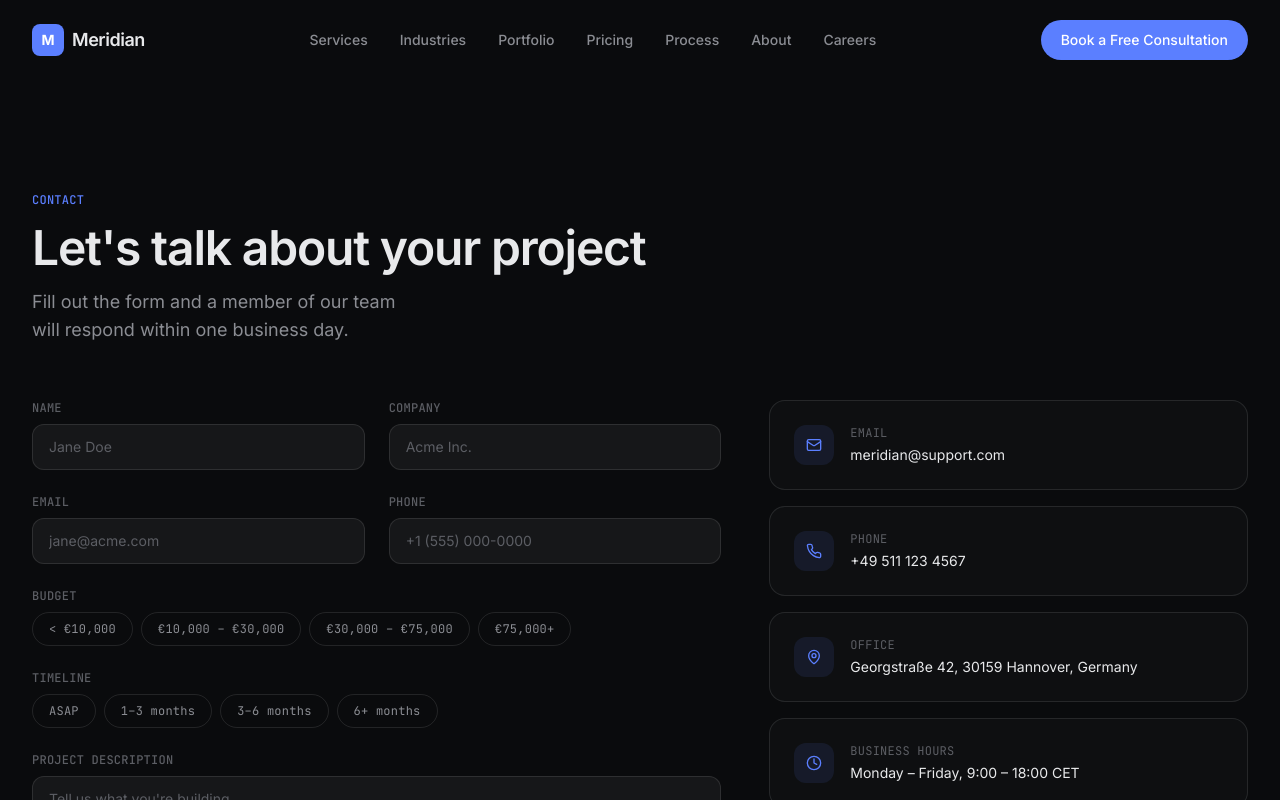
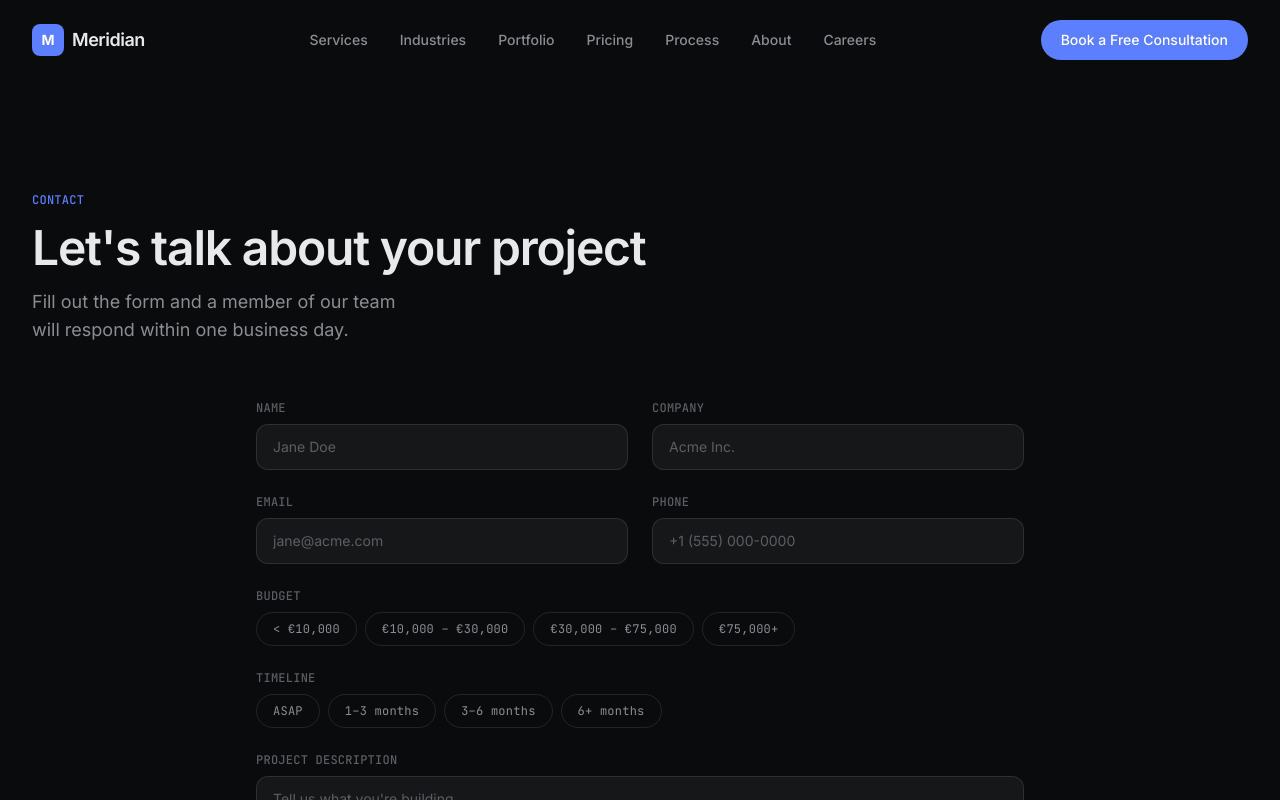
Before and after one commit to strkkark/agency-site, a Next.js app in the folder agency-site/: page /contact in a window 1280 px wide. Shown: the top 800 px of the page. Built offline with nearby package versions, Linux system fonts and the light colour scheme.

Commit message:
Refactor ContactPage layout and remove INFO section

```diff
--- a/agency-site/src/app/contact/page.tsx
+++ b/agency-site/src/app/contact/page.tsx
@@ -1,22 +1,13 @@
 import type { Metadata } from "next";
-import { Mail, Phone, MapPin, Clock } from "lucide-react";
 import Container from "@/components/Container";
 import SectionHeading from "@/components/SectionHeading";
 import ContactForm from "@/components/sections/ContactForm";
-import { OFFICE } from "@/data/site";
 
 export const metadata: Metadata = {
   title: "Contact — Meridian",
   description:
     "Get in touch with Meridian to discuss your software development project. We respond within one business day.",
 };
-
-const INFO = [
-  { icon: Mail, label: "Email", value: OFFICE.email },
-  { icon: Phone, label: "Phone", value: OFFICE.phone },
-  { icon: MapPin, label: "Office", value: OFFICE.address },
-  { icon: Clock, label: "Business Hours", value: OFFICE.hours },
-];
 
 export default function ContactPage() {
   return (
@@ -28,29 +19,8 @@ export default function ContactPage() {
           description="Fill out the form and a member of our team will respond within one business day."
         />
 
-        <div className="mt-14 grid grid-cols-1 gap-12 lg:grid-cols-12">
-          <div className="lg:col-span-7">
-            <ContactForm />
-          </div>
-
-          <div className="space-y-4 lg:col-span-5">
-            {INFO.map((item) => (
-              <div
-                key={item.label}
-                className="flex items-start gap-4 rounded-2xl border border-white/10 bg-ink-800/50 p-6"
-              >
-                <div className="flex h-10 w-10 shrink-0 items-center justify-center rounded-xl bg-signal-400/10 text-signal-400">
-                  <item.icon className="h-4 w-4" />
-                </div>
-                <div>
-                  <p className="mono-tag text-xs uppercase tracking-widest text-ink-400">
-                    {item.label}
-                  </p>
-                  <p className="mt-1 text-sm text-ink-100">{item.value}</p>
-                </div>
-              </div>
-            ))}
-          </div>
+        <div className="mx-auto mt-14 max-w-3xl">
+          <ContactForm />
         </div>
       </Container>
     </section>
```
